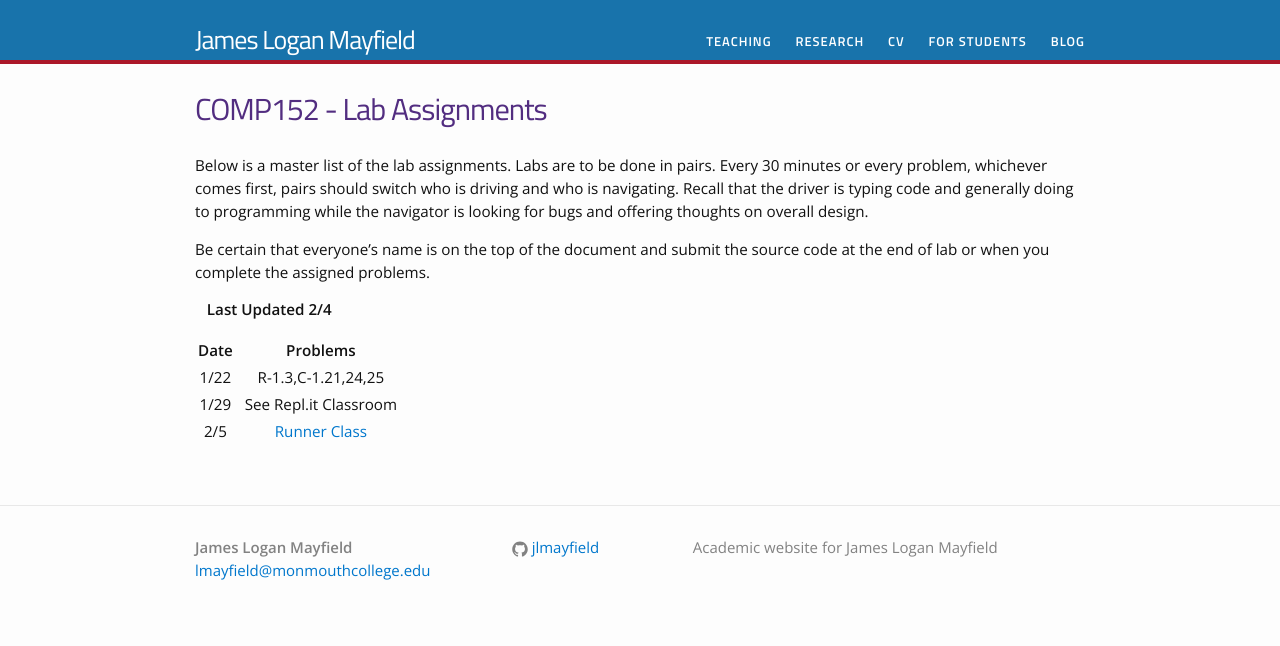
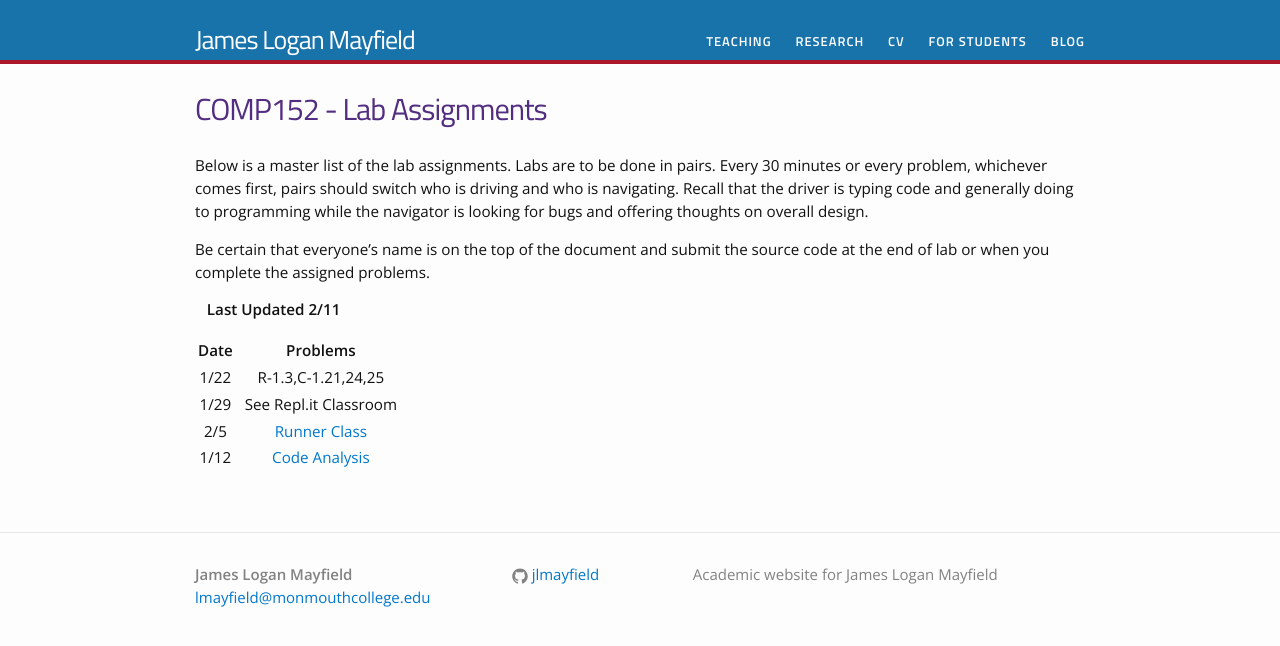
Before and after one commit to jlmayfield/jlmayfield.github.io, a Jekyll site: the page built from teaching/COMP152/labs.md, in a window 1280 px wide. Shown: the top 646 px of the page. Built offline with Jekyll 4.4.1, drawn with Linux system fonts in a browser that asks for light colours.

Commit message:
c152. lab update.

```diff
--- a/teaching/COMP152/labs.md
+++ b/teaching/COMP152/labs.md
@@ -8,7 +8,7 @@
 
 Be certain that everyone's name is on the top of the document and submit the source code at the end of lab or when you complete the assigned problems.
 
-&nbsp;&nbsp;&nbsp;**Last Updated 2/4**
+&nbsp;&nbsp;&nbsp;**Last Updated 2/11**
 
 
 | Date | | Problems |
@@ -16,3 +16,4 @@
 |1/22  | | R-1.3,C-1.21,24,25 |
 |1/29 | | See Repl.it Classroom |
 |2/5 | | [Runner Class](/teaching/COMP152/labs/lab3) |
+|1/12 | | [Code Analysis](/teaching/COMP152/labs/lab4) |
```
